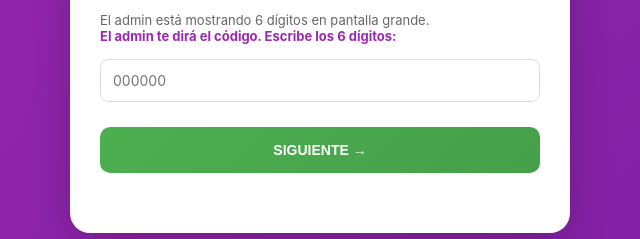
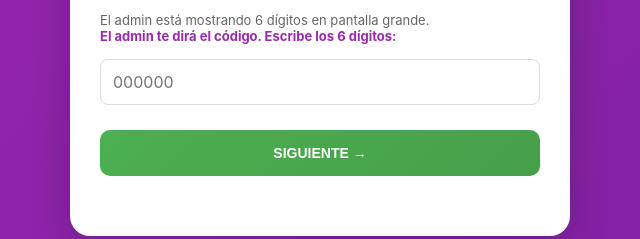
Before and after one commit to sebastiancarosy/etg-asistencia, a website: page crew.html in a window 1280 px wide. Shown: the part 314-553 px from the top of the page, 320-960 px from the left. Drawn offline with Linux system fonts and the light colour scheme.

Commit message:
Add files via upload

```diff
--- a/crew.html
+++ b/crew.html
@@ -73,7 +73,7 @@
             padding: 12px;
             border: 1px solid #ddd;
             border-radius: 8px;
-            font-size: 14px;
+            font-size: 16px;
             margin-bottom: 15px;
             font-family: inherit;
         }
@@ -177,7 +177,7 @@
                 El admin está mostrando 6 dígitos en pantalla grande.<br>
                 <strong style="color: #9C27B0;">El admin te dirá el código. Escribe los 6 dígitos:</strong>
             </p>
-            <input type="text" id="pinInput" placeholder="000000" maxlength="6" oninput="validarPIN()">
+            <input type="text" id="pinInput" inputmode="numeric" pattern="[0-9]*" autocomplete="off" placeholder="000000" maxlength="6" oninput="validarPIN()">
             <div id="pinMessage"></div>
             <button class="btn btn-primary" onclick="irPaso2()">SIGUIENTE →</button>
         </div>
```
